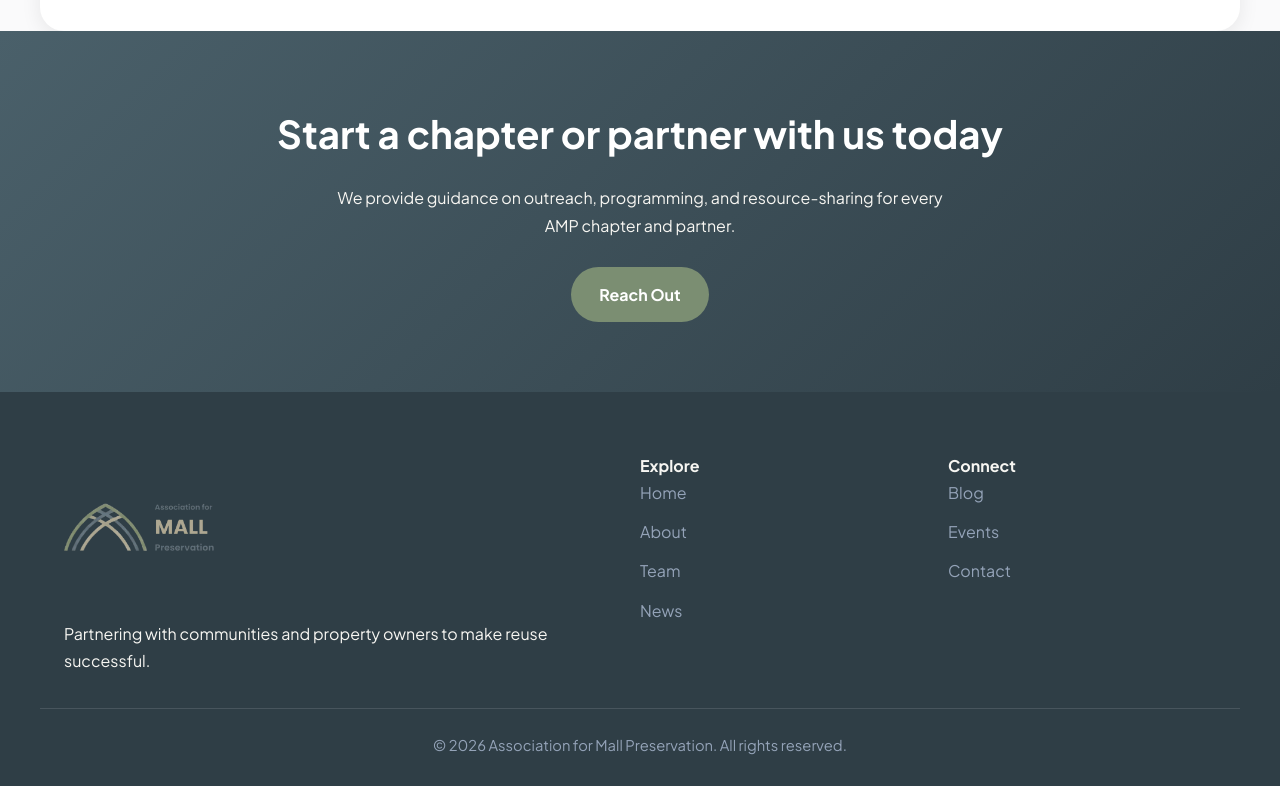
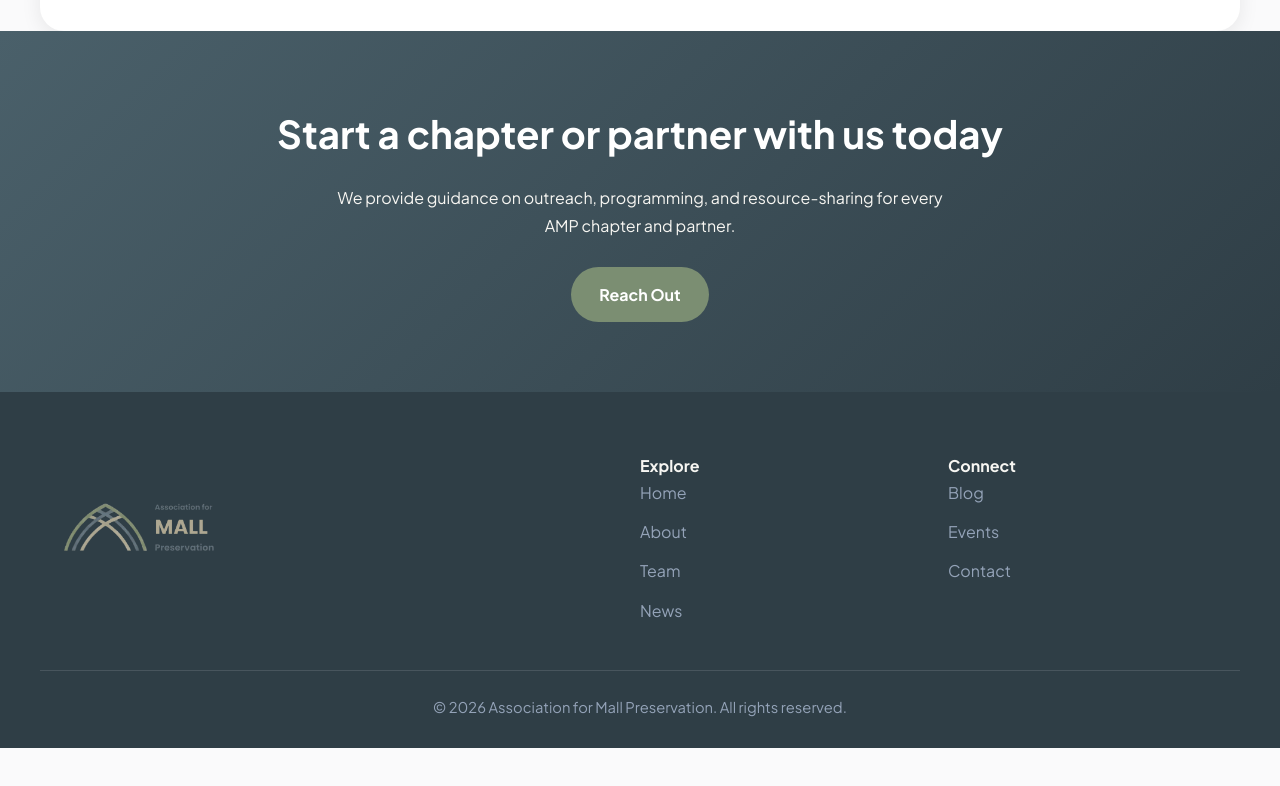
Before and after one commit to mallpreservationweb/Association-for-Mall-Preservation, a plain HTML site: page get-involved.html in a window 1280 px wide. Shown: the part 1864-2650 px from the top of the page. After the commit the page ends 2612 px from the top, so only its background shows below. Drawn offline with Linux system fonts and the light colour scheme.

Commit message:
Remove footer taglines

```diff
--- a/get-involved.html
+++ b/get-involved.html
@@ -120,7 +120,7 @@
 
     <footer>
         <div class="container footer-grid">
-            <div><div class="logo-icon" style="margin-bottom: 18px;"><img src="amp-logo-web.png" alt="AMP logo"></div><p>Partnering with communities and property owners to make reuse successful.</p></div>
+            <div><div class="logo-icon" style="margin-bottom: 18px;"><img src="amp-logo-web.png" alt="AMP logo"></div></div>
             <div class="footer-links"><h4>Explore</h4><ul><li><a href="/">Home</a></li><li><a href="/about">About</a></li><li><a href="/team">Team</a></li><li><a href="/news">News</a></li></ul></div>
             <div class="footer-links"><h4>Connect</h4><ul><li><a href="/blog">Blog</a></li><li><a href="/events">Events</a></li><li><a href="/contact">Contact</a></li></ul></div>
         </div>
```
Also changed, not shown: blog.html (+1 -1 lines).
